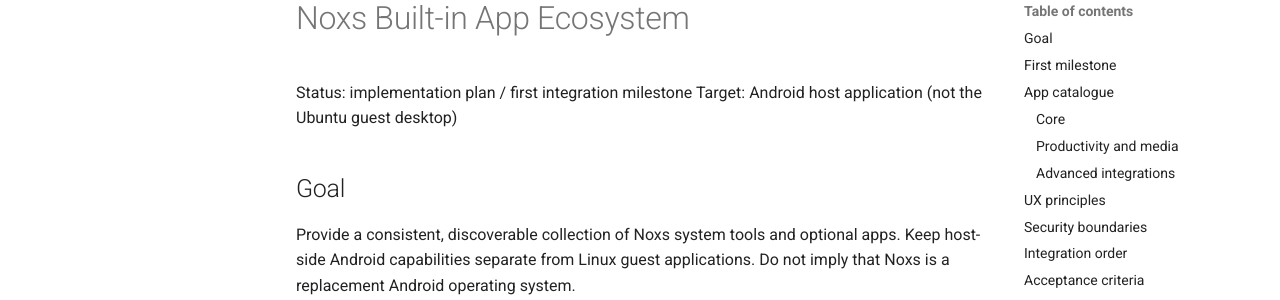
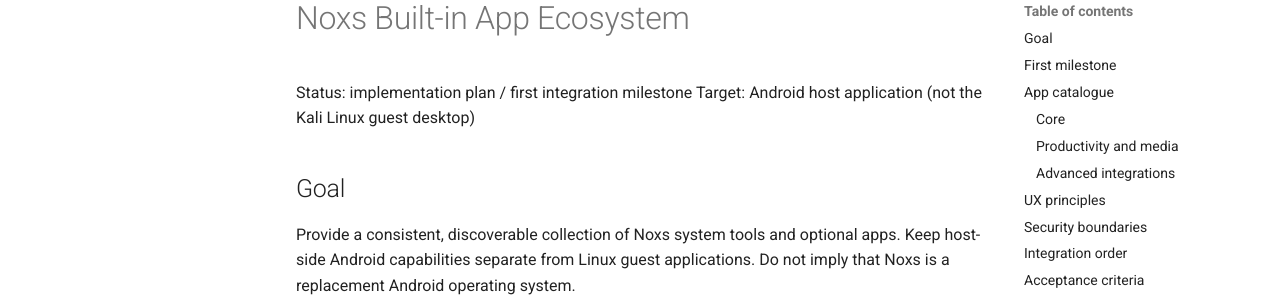
Before and after one commit to crossberry-in/Nxkali, an MkDocs documentation site: the page built from docs/APP-ECOSYSTEM.md, in a window 1280 px wide and 900 px high. Shown: the part 149-449 px from the top of the window. Built offline with MkDocs 1.6.1 and Material for MkDocs 9.7.7, drawn with Linux system fonts in a browser that asks for light colours; comment, search, counter and statistics services are not loaded.

Commit message:
Update APP-ECOSYSTEM.md for Kali environment

```diff
--- a/docs/APP-ECOSYSTEM.md
+++ b/docs/APP-ECOSYSTEM.md
@@ -1,7 +1,7 @@
 # Noxs Built-in App Ecosystem
 
 Status: implementation plan / first integration milestone
-Target: Android host application (not the Ubuntu guest desktop)
+Target: Android host application (not the Kali Linux guest desktop)
 
 ## Goal
 
```
